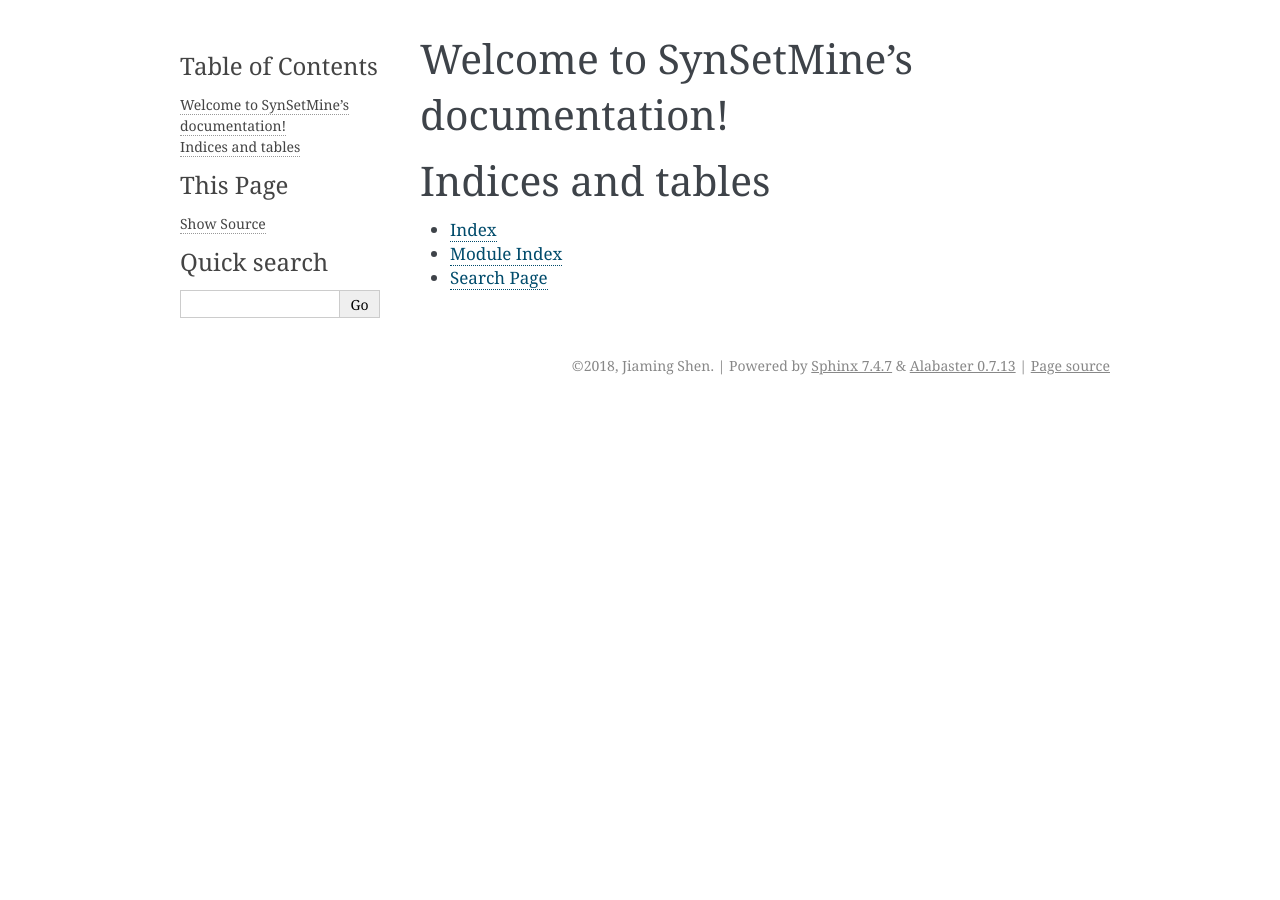
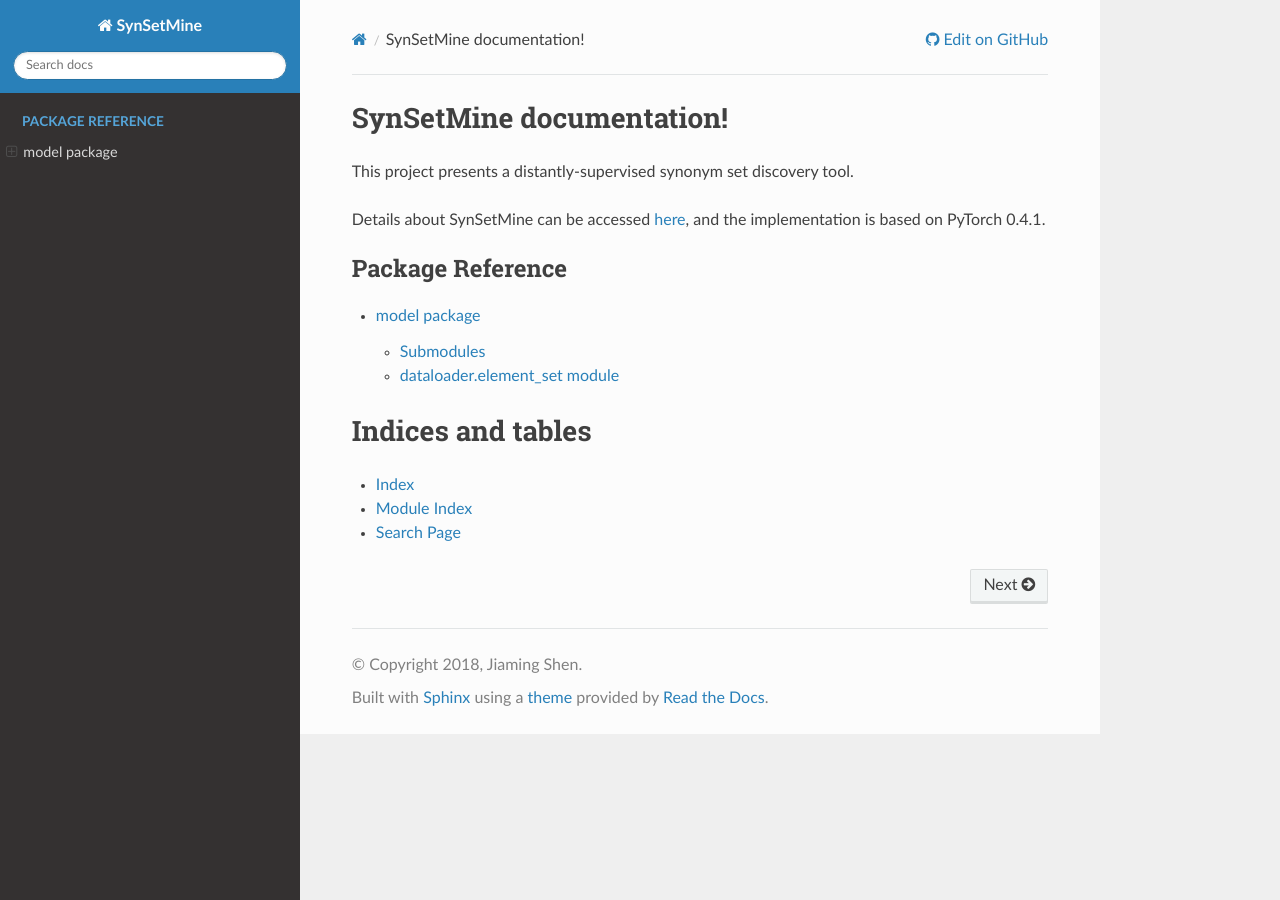
Before and after one commit to mickeysjm/SynSetMine-pytorch, a Sphinx documentation site: the page built from docs/source/index.rst, in a window 1280 px wide. Built offline with Sphinx 7.4.7 and the Read the Docs theme 2.0.0, drawn with Linux system fonts in a browser that asks for light colours.

Commit message:
add documentation link to code

```diff
--- a/docs/source/conf.py
+++ b/docs/source/conf.py
@@ -12,9 +12,11 @@
 # add these directories to sys.path here. If the directory is relative to the
 # documentation root, use os.path.abspath to make it absolute, like shown here.
 #
-# import os
-# import sys
+
+import os
+import sys
 # sys.path.insert(0, os.path.abspath('.'))
+sys.path.insert(0, os.path.abspath('../..'))
 
 
 # -- Project information -----------------------------------------------------
@@ -39,10 +41,18 @@ release = '0.1.0'
 # extensions coming with Sphinx (named 'sphinx.ext.*') or your custom
 # ones.
 extensions = [
+    'sphinx.ext.autodoc',
+    'sphinx.ext.autosummary',
+    'sphinx.ext.doctest',
+    'sphinx.ext.intersphinx',
+    'sphinx.ext.todo',
+    'sphinx.ext.coverage',
     'sphinx.ext.mathjax',
+    'sphinx.ext.napoleon',
     'sphinx.ext.viewcode',
-    'sphinx.ext.githubpages',
 ]
+
+napoleon_use_ivar = True
 
 # Add any paths that contain templates here, relative to this directory.
 templates_path = ['_templates']
@@ -77,13 +87,18 @@ pygments_style = 'sphinx'
 # The theme to use for HTML and HTML Help pages.  See the documentation for
 # a list of builtin themes.
 #
-html_theme = 'alabaster'
+html_theme = 'sphinx_rtd_theme'
+# html_theme = 'alabaster'
 
 # Theme options are theme-specific and customize the look and feel of a theme
 # further.  For a list of options available for each theme, see the
 # documentation.
 #
 # html_theme_options = {}
+html_theme_options = {
+    'collapse_navigation': False,
+    'display_version': True,
+}
 
 # Add any paths that contain custom static files (such as style sheets) here,
 # relative to this directory. They are copied after the builtin static files,
--- a/docs/source/index.rst
+++ b/docs/source/index.rst
@@ -3,13 +3,24 @@
    You can adapt this file completely to your liking, but it should at least
    contain the root `toctree` directive.
 
-Welcome to SynSetMine's documentation!
+:github_url: https://github.com/mickeystroller/SynSetMine-pytorch
+
+SynSetMine documentation!
 ======================================
+
+This project presents a distantly-supervised synonym set discovery tool.
+
+Details about SynSetMine can be accessed `here <https://arxiv.org/pdf/1811.07032.pdf>`_, and the implementation is based on PyTorch 0.4.1.
 
 .. toctree::
    :maxdepth: 2
    :caption: Contents:
 
+.. toctree::
+   :maxdepth: 4
+   :caption: Package Reference
+
+   model
 
 
 Indices and tables
--- /dev/null
+++ b/docs/source/model.rst
@@ -0,0 +1,14 @@
+model package
+=============
+
+Submodules
+----------
+
+dataloader\.element_set module
+------------------------------
+
+.. automodule:: dataloader.element_set
+	:members:
+	:undoc-members:
+	:private-members:
+	:show-inheritance:
```
Also changed, not shown: 11 other files.
